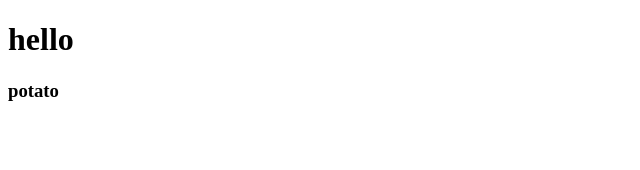
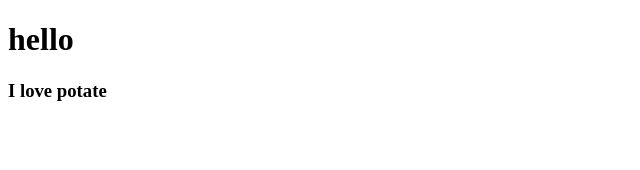
Before and after one commit to Choharim/movie_app_2, a React (Create React App) app: page / in a window 1280 px wide. Shown: the top 170 px of the page, without its empty margins (0-640 px from the left). Built offline with nearby package versions, Linux system fonts and the light colour scheme.

Commit message:
Add component by using different method

```diff
--- a/src/App.js
+++ b/src/App.js
@@ -1,5 +1,8 @@
 import React from 'react';
-import Potato from './Potato';
+
+function Potato(){
+  return <h3>I love potate</h3>;
+}
 
 function App() {
   return (
--- a/src/Potato.js
+++ /dev/null
@@ -1,7 +0,0 @@
-import React from 'react';
-
-function Potato(){
-  return <h3>potato</h3>;
-}
-
-export default Potato;
```
Also changed, not shown: 1 other file (tests, documents, lock files or other folders).
